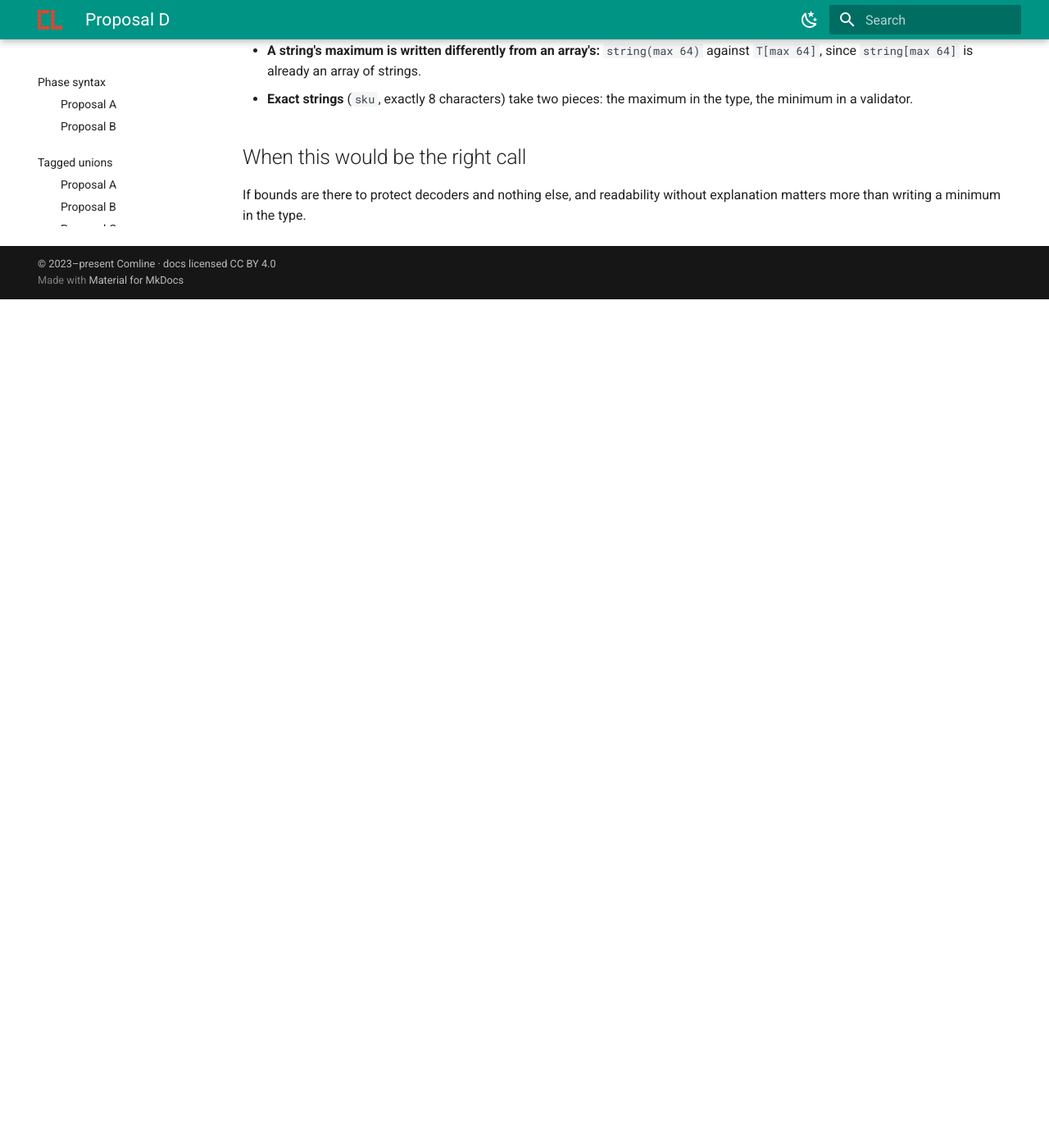
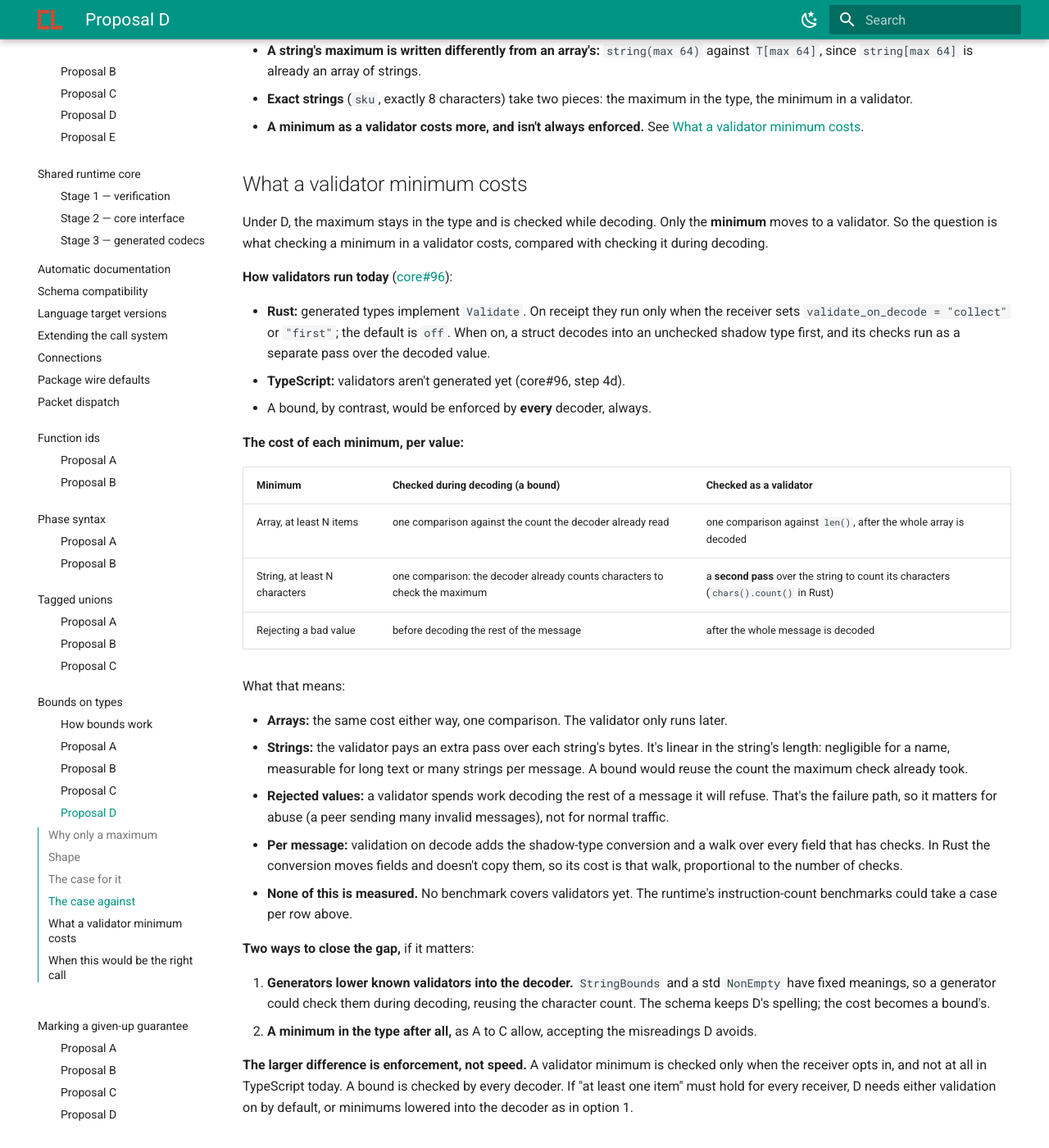
Before and after one commit to ComlineProject/docs, an MkDocs documentation site: the page built from docs/docs/proposals/type-bounds/max-only.md, in a window 1280 px wide and 1400 px high, scrolled down 2706 px. Shown: the whole window at 82% size. Built offline with MkDocs 1.6.1 and Material for MkDocs 9.7.7, drawn with Linux system fonts in a browser that asks for light colours; the version menu is left out; before the commit the page ends 3071 px from its top, so only the background shows below that.

Commit message:
proposals: weigh what a validator minimum costs under D

```diff
--- a/docs/docs/proposals/type-bounds/max-only.md
+++ b/docs/docs/proposals/type-bounds/max-only.md
@@ -128,6 +128,64 @@ this proposal would need.
   array of strings.
 - **Exact strings** (`sku`, exactly 8 characters) take two pieces: the maximum in
   the type, the minimum in a validator.
+- **A minimum as a validator costs more, and isn't always enforced.** See
+  [What a validator minimum costs](#what-a-validator-minimum-costs).
+
+## What a validator minimum costs
+
+Under D, the maximum stays in the type and is checked while decoding. Only the
+**minimum** moves to a validator. So the question is what checking a minimum
+in a validator costs, compared with checking it during decoding.
+
+**How validators run today** ([core#96](https://github.com/ComlineProject/core/issues/96)):
+
+- **Rust:** generated types implement `Validate`. On receipt they run only when
+  the receiver sets `validate_on_decode = "collect"` or `"first"`; the default
+  is `off`. When on, a struct decodes into an unchecked shadow type first, and
+  its checks run as a separate pass over the decoded value.
+- **TypeScript:** validators aren't generated yet (core#96, step 4d).
+- A bound, by contrast, would be enforced by **every** decoder, always.
+
+**The cost of each minimum, per value:**
+
+| Minimum | Checked during decoding (a bound) | Checked as a validator |
+|---|---|---|
+| Array, at least N items | one comparison against the count the decoder already read | one comparison against `len()`, after the whole array is decoded |
+| String, at least N characters | one comparison: the decoder already counts characters to check the maximum | a **second pass** over the string to count its characters (`chars().count()` in Rust) |
+| Rejecting a bad value | before decoding the rest of the message | after the whole message is decoded |
+
+What that means:
+
+- **Arrays:** the same cost either way, one comparison. The validator only
+  runs later.
+- **Strings:** the validator pays an extra pass over each string's bytes. It's
+  linear in the string's length: negligible for a name, measurable for long
+  text or many strings per message. A bound would reuse the count the maximum
+  check already took.
+- **Rejected values:** a validator spends work decoding the rest of a message it
+  will refuse. That's the failure path, so it matters for abuse (a peer
+  sending many invalid messages), not for normal traffic.
+- **Per message:** validation on decode adds the shadow-type conversion and a
+  walk over every field that has checks. In Rust the conversion moves fields
+  and doesn't copy them, so its cost is that walk, proportional to the number
+  of checks.
+- **None of this is measured.** No benchmark covers validators yet. The
+  runtime's instruction-count benchmarks could take a case per row above.
+
+**Two ways to close the gap,** if it matters:
+
+1. **Generators lower known validators into the decoder.** `StringBounds` and a
+   std `NonEmpty` have fixed meanings, so a generator could check them during
+   decoding, reusing the character count. The schema keeps D's spelling; the
+   cost becomes a bound's.
+2. **A minimum in the type after all,** as A to C allow, accepting the
+   misreadings D avoids.
+
+**The larger difference is enforcement, not speed.** A validator minimum is
+checked only when the receiver opts in, and not at all in TypeScript today. A
+bound is checked by every decoder. If "at least one item" must hold for every
+receiver, D needs either validation on by default, or minimums lowered into the
+decoder as in option 1.
 
 ## When this would be the right call
 
```
Also changed, not shown: docs/docs/proposals/type-bounds/index.md (+3 -0 lines).
